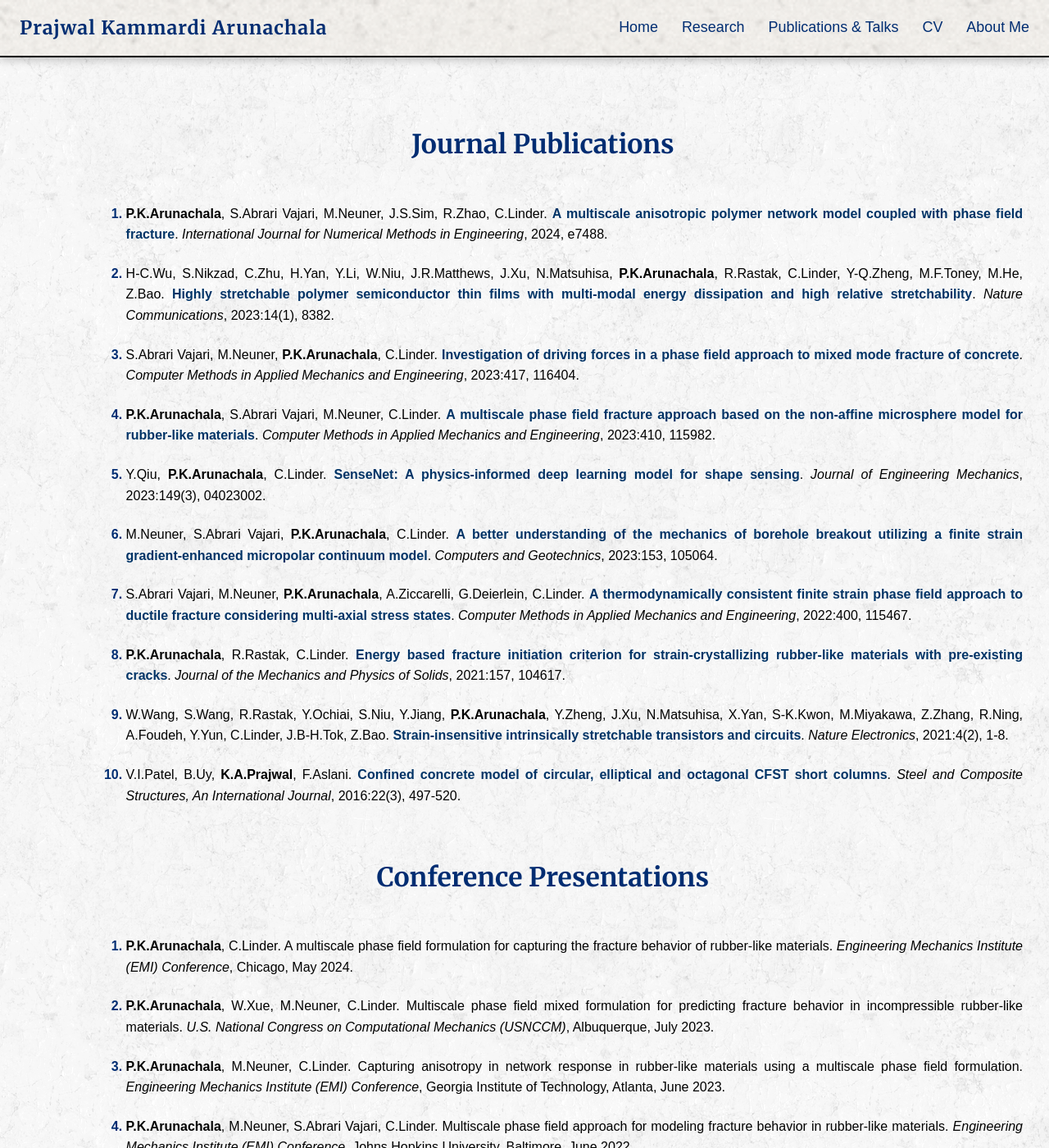
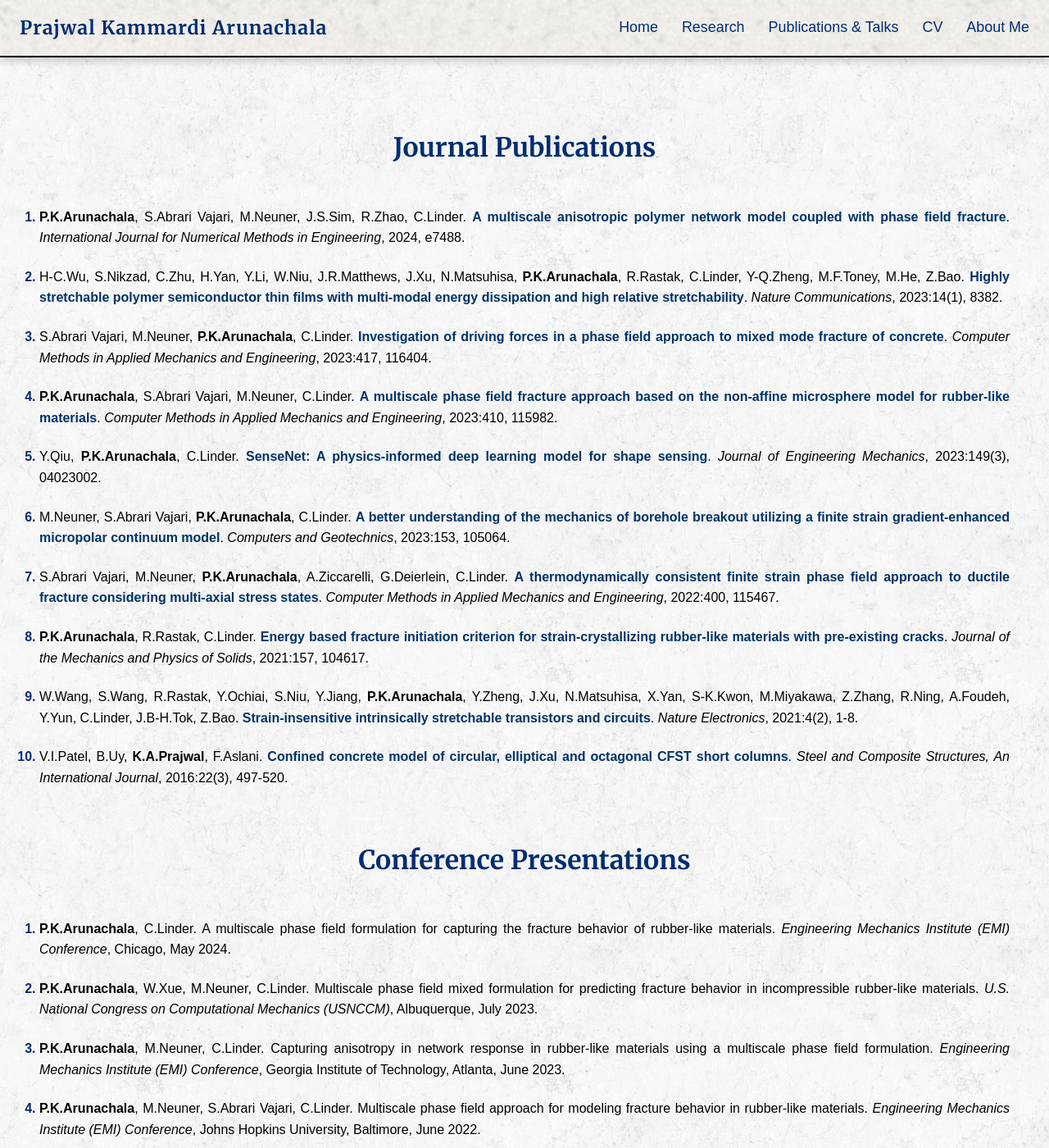
Before and after one commit to prajwalka/prajwalka.github.io, a Jekyll site: the page built from publications.md, in a window 1280 px wide and 1400 px high. Shown: the whole window at 82% size. Built offline with Jekyll 4.4.1, drawn with Linux system fonts in a browser that asks for light colours; some web fonts are replaced.

Commit message:
making it scalable

```diff
--- a/assets/style.css
+++ b/assets/style.css
@@ -386,10 +386,8 @@
   box-sizing: border-box;
   margin: 0 auto;
   width: min(100%, 1600px);
-  padding-top: clamp(12px, 3vw, 20px);
-  padding-right: clamp(16px, 4vw, 32px);
-  padding-bottom: clamp(24px, 5vw, 60px);
-  padding-left: clamp(16px, 6vw, 100px);
+  padding-block: clamp(12px, 3vw, 24px);
+  padding-inline: clamp(16px, 5vw, 48px);
 }
 
 .publications {
@@ -405,7 +403,7 @@
 .publication-list {
   counter-reset: pub;
   margin: 0;
-  padding-left: clamp(16px, 6vw, 100px);
+  padding: 0;
 }
 
 .publication-list li {
```
